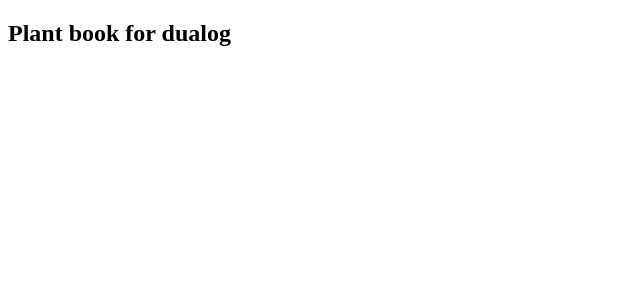
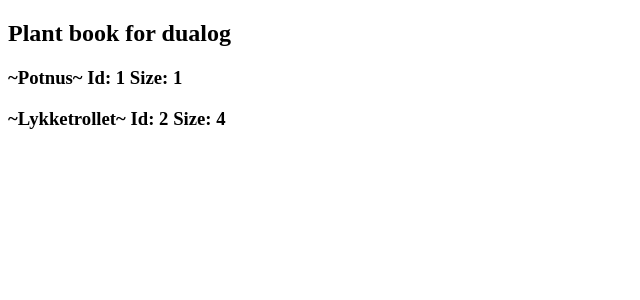
Before and after one commit to davidkristoffersen/plant-book, an Angular app: page / in a window 1280 px wide. Shown: the top 300 px of the page, without its empty margins (0-640 px from the left). Built offline with nearby package versions, Linux system fonts and the light colour scheme.

Commit message:
basic list of plants

```diff
--- a/src/app/app.component.html
+++ b/src/app/app.component.html
@@ -1 +1,2 @@
 <h2>{{ title }}</h2>
+<app-plants></app-plants>
--- a/src/app/app.module.ts
+++ b/src/app/app.module.ts
@@ -2,10 +2,12 @@ import { BrowserModule } from '@angular/platform-browser';
 import { NgModule } from '@angular/core';
 
 import { AppComponent } from './app.component';
+import { PlantsComponent } from './plants/plants.component';
 
 @NgModule({
   declarations: [
-    AppComponent
+    AppComponent,
+    PlantsComponent
   ],
   imports: [
     BrowserModule
--- /dev/null
+++ b/src/app/const-plants.ts
@@ -0,0 +1,6 @@
+import { Plant } from './plant';
+
+export const PLANTS: Plant[] = [
+  { id: 1, name: 'Potnus', size: 1 },
+  { id: 2, name: 'Lykketrollet', size: 4 },
+];
--- /dev/null
+++ b/src/app/plant.ts
@@ -0,0 +1,5 @@
+export interface Plant {
+  id: number;
+  name: string;
+  size: number;
+}
--- /dev/null
+++ b/src/app/plants/plants.component.html
@@ -0,0 +1,7 @@
+<div *ngFor="let plant of plants">
+  <h3>
+    <span>~{{ plant.name }}~</span>
+    <span> Id: {{ plant.id }}</span>
+    <span> Size: {{ plant.size }}</span>
+  </h3>
+</div>
--- /dev/null
+++ b/src/app/plants/plants.component.ts
@@ -0,0 +1,16 @@
+import { Component, OnInit } from '@angular/core';
+
+import { PLANTS } from '../const-plants';
+
+@Component({
+  selector: 'app-plants',
+  templateUrl: './plants.component.html',
+  styleUrls: ['./plants.component.css'],
+})
+export class PlantsComponent implements OnInit {
+  plants = PLANTS;
+
+  constructor() {}
+
+  ngOnInit(): void {}
+}
```
Also changed, not shown: src/app/plants/plants.component.css (added), 1 other file (tests, documents, lock files or other folders).
